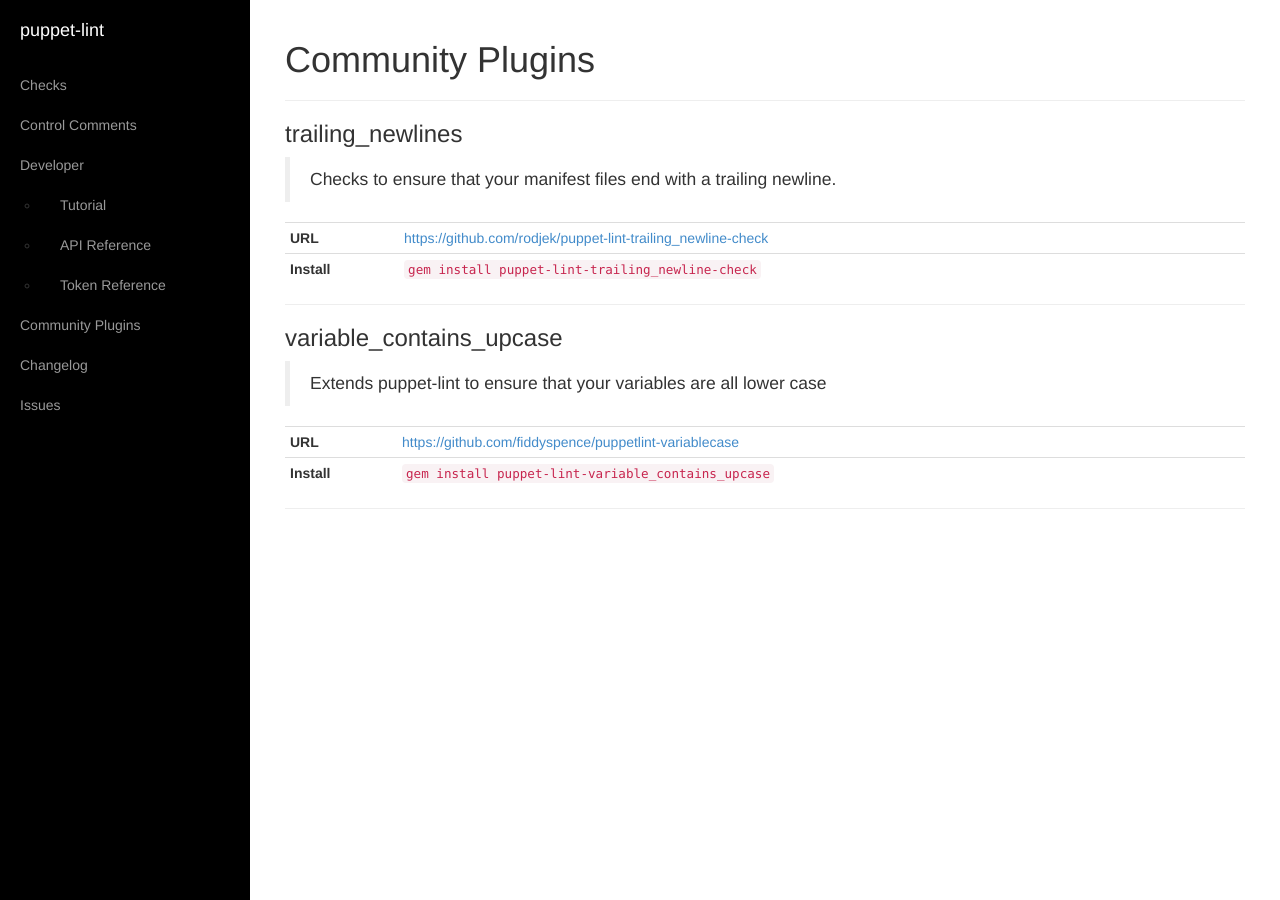
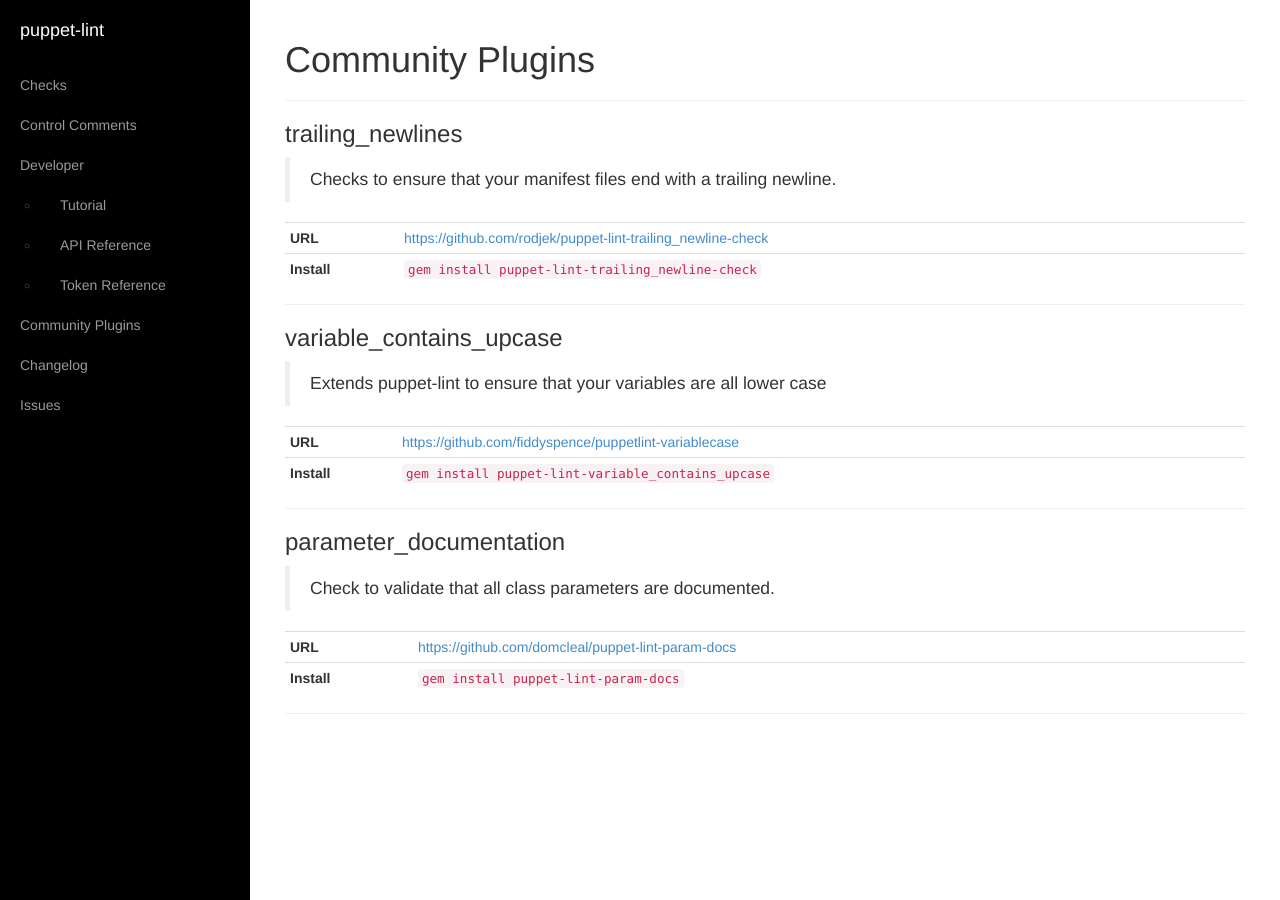
Before and after one commit to rodjek/puppet-lint, a Jekyll site: the page built from plugins/index.md, in a window 1280 px wide. Built offline with Jekyll 4.4.1, drawn with Linux system fonts in a browser that asks for light colours.

Commit message:
Add parameter_documentation/param-docs plugin

```diff
--- a/plugins/index.md
+++ b/plugins/index.md
@@ -24,3 +24,13 @@
 {: .table .table-condensed }
 
 ---
+
+### parameter_documentation
+
+> Check to validate that all class parameters are documented.
+
+| **URL**     | <https://github.com/domcleal/puppet-lint-param-docs> |
+| **Install** | `gem install puppet-lint-param-docs`                 |
+{: .table .table-condensed }
+
+---
```
